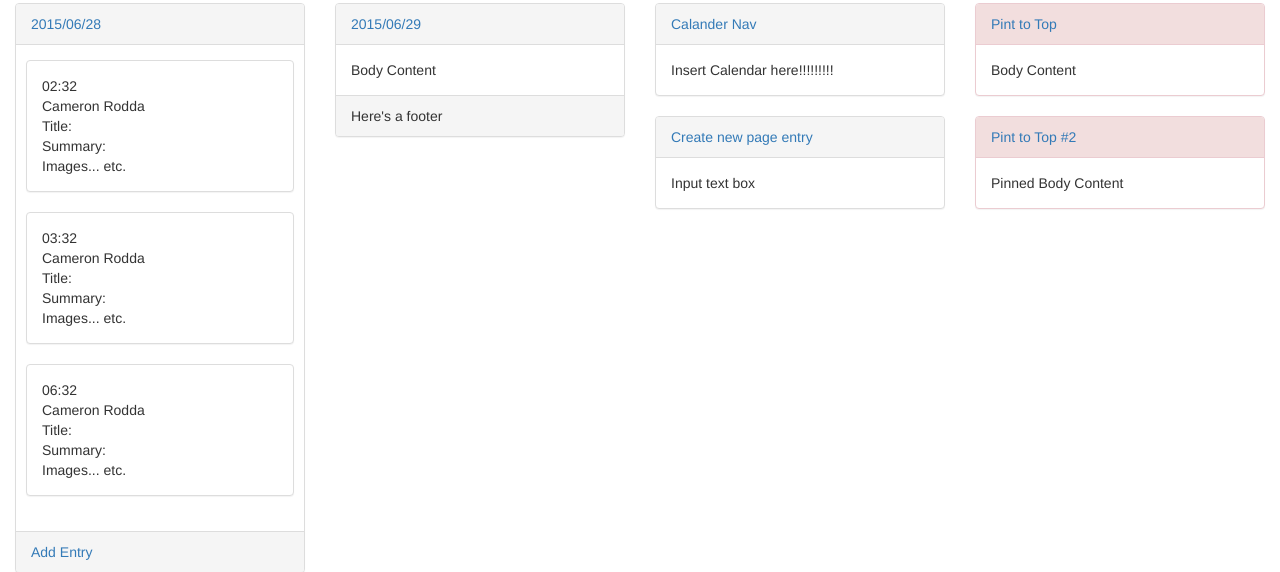
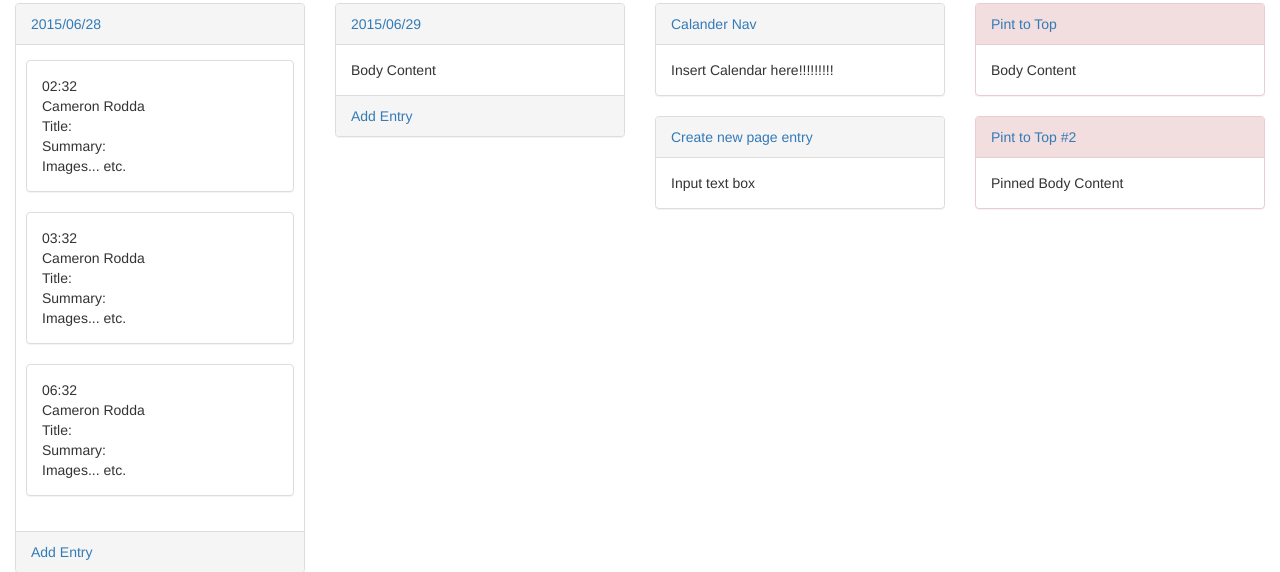
Before and after one commit to nomad-cam/slog, a Flask app: page / in a window 1280 px wide. Shown: the part 145-717 px from the top of the page. Run offline with Flask 2, Linux system fonts and the light colour scheme; some libraries are stand-ins or nearby versions.

Commit message:
just makin changes

```diff
--- a/slog/templates/template.html
+++ b/slog/templates/template.html
@@ -145,7 +145,7 @@
                 <div class="panel-body">
                     Body Content
                 </div>
-                <div class="panel-footer">Here's a footer</div>
+                <div class="panel-footer"><a href="#">Add Entry</a></div>
             </div>
         </div>
         <div class="col-md-3">
```
